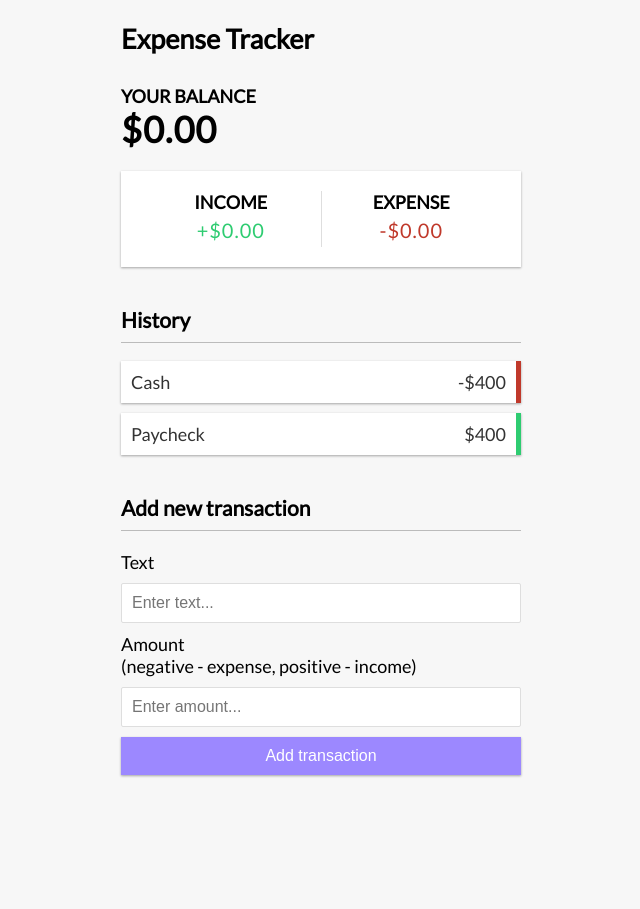
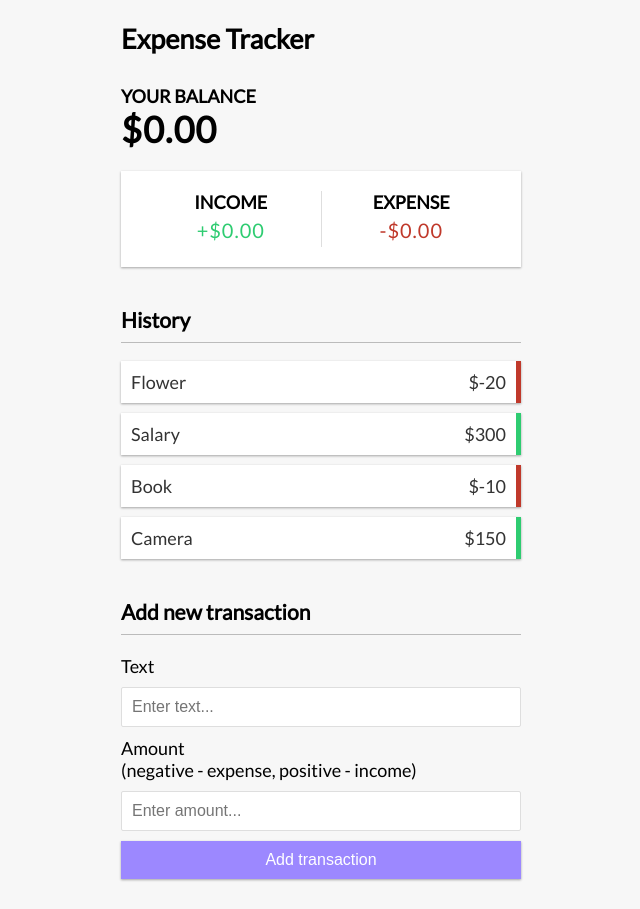
Before and after one commit to AmrMustafa13/trackify, a Vue app: page / in a window 1280 px wide. Shown: the whole page, without its empty margins (319-959 px from the left). Before the commit the page ends 805 px from the top, so only its background shows below. Built offline with nearby package versions, Linux system fonts and the light colour scheme.

Commit message:
add transactions dynamic data

```diff
--- a/src/App.vue
+++ b/src/App.vue
@@ -3,7 +3,7 @@
   <div class="container">
     <Balance />
     <IncomeExpenses />
-    <TransactionList />
+    <TransactionList :transactions="transactions" />
     <AddTransaction />
   </div>
 </template>
@@ -14,4 +14,13 @@
 import IncomeExpenses from "./components/IncomeExpenses.vue";
 import TransactionList from "./components/TransactionList.vue";
 import AddTransaction from "./components/AddTransaction.vue";
+
+import { ref } from "vue";
+
+const transactions = ref([
+  { id: 1, text: "Flower", amount: -20 },
+  { id: 2, text: "Salary", amount: 300 },
+  { id: 3, text: "Book", amount: -10 },
+  { id: 4, text: "Camera", amount: 150 },
+]);
 </script>
--- a/src/components/TransactionList.vue
+++ b/src/components/TransactionList.vue
@@ -1,11 +1,27 @@
 <template>
   <h3>History</h3>
   <ul id="list" class="list">
-    <li class="minus">
-      Cash <span>-$400</span><button class="delete-btn">x</button>
-    </li>
-    <li class="plus">
-      Paycheck <span>$400</span><button class="delete-btn">x</button>
+    <li
+      v-for="transaction in transactions"
+      :key="transaction.id"
+      :class="transaction.amount < 0 ? 'minus' : 'plus'"
+    >
+      {{ transaction.text }}
+      <span>${{ transaction.amount }}</span
+      ><button @click="deleteTransaction(transaction.id)" class="delete-btn">
+        x
+      </button>
     </li>
   </ul>
 </template>
+
+<script setup>
+import { defineProps } from "vue";
+
+const { transactions } = defineProps({
+  transactions: {
+    type: Array,
+    required: true,
+  },
+});
+</script>
```
